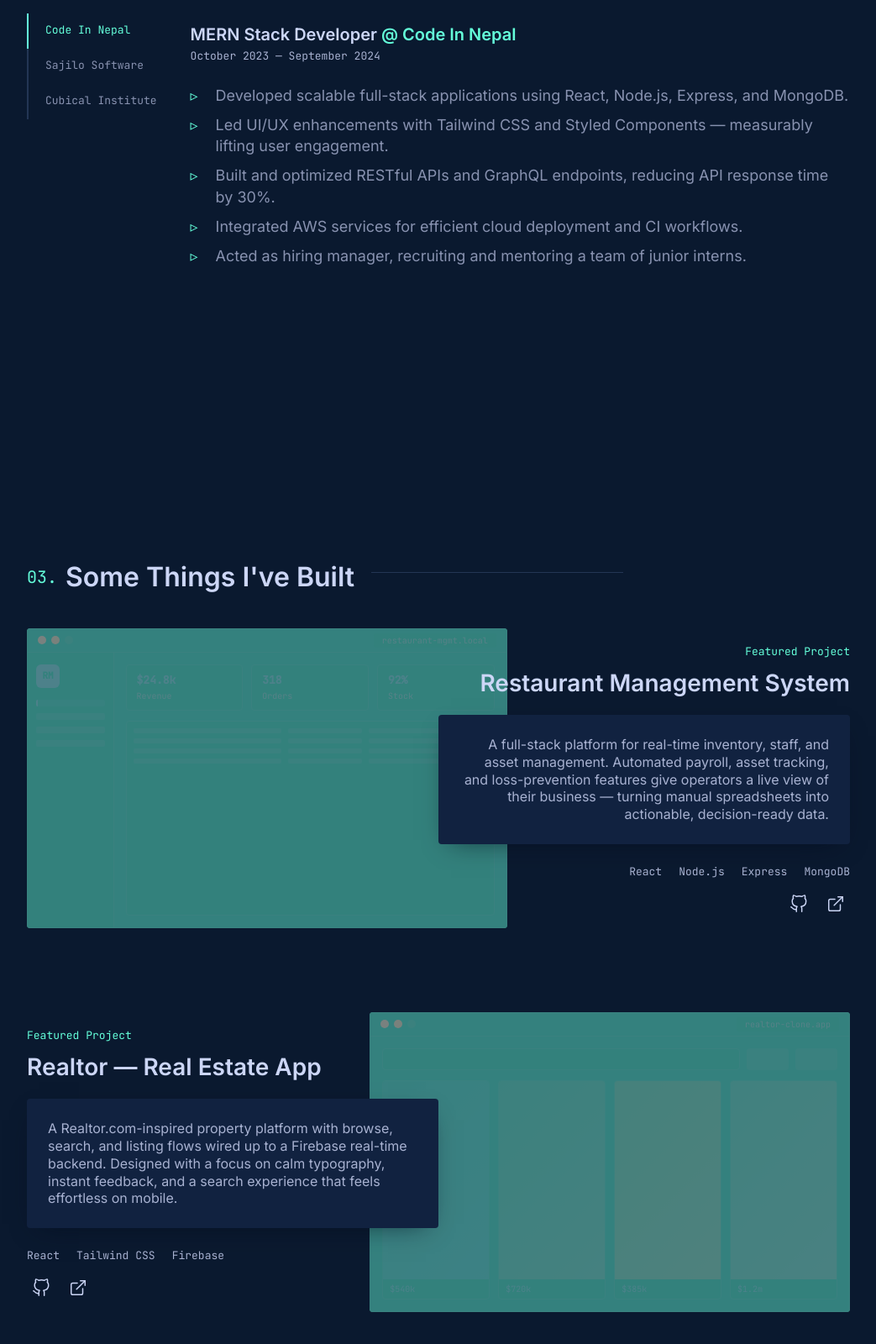
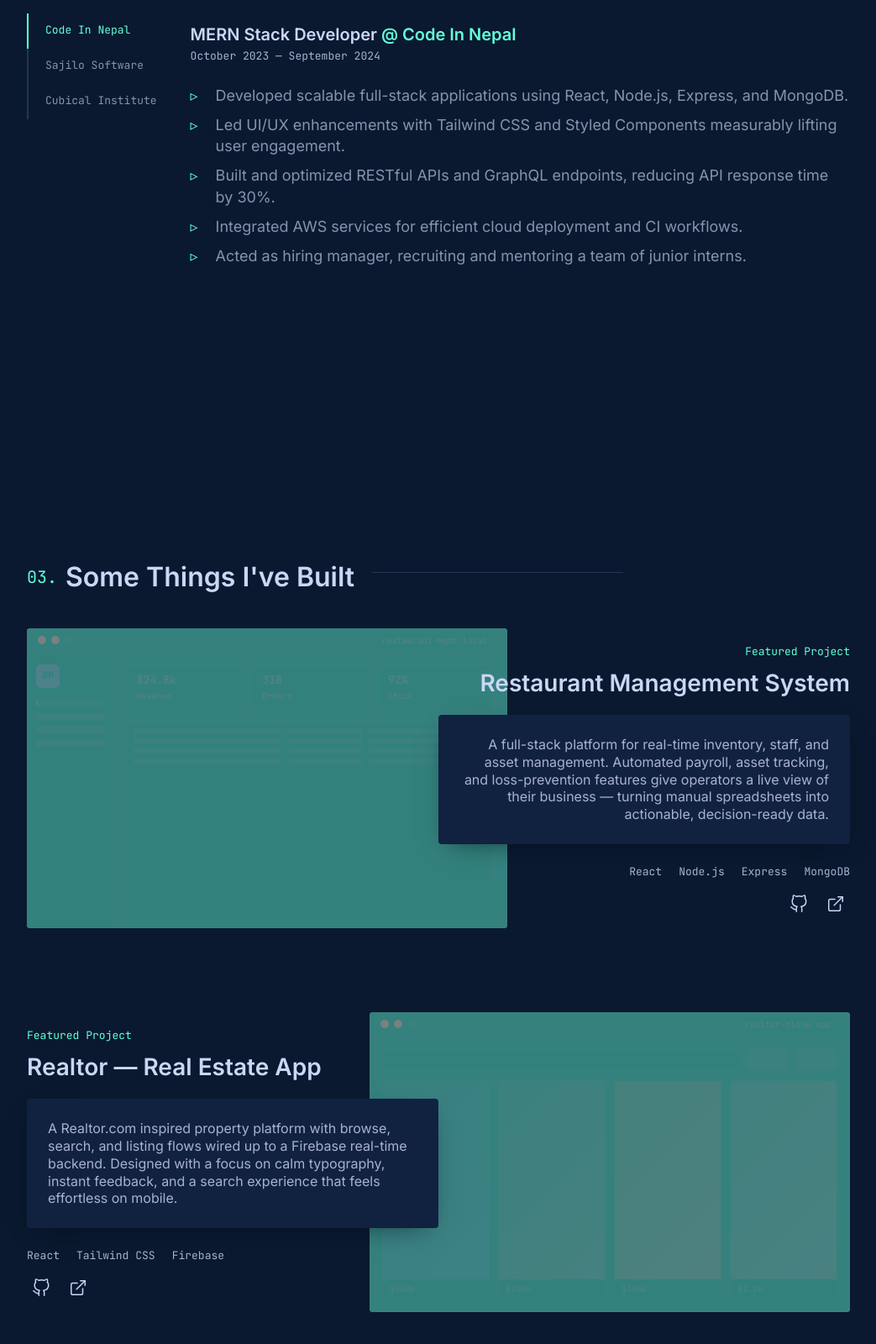
Before and after one commit to ashminarai/ashportfolio, a plain HTML site: page index.html in a window 1280 px wide. Shown: the part 1771-3371 px from the top of the page at 84% size, without its empty margins (118-1161 px from the left). Drawn offline with Linux system fonts and the light colour scheme.

Commit message:
edited job details

```diff
--- a/index.html
+++ b/index.html
@@ -179,7 +179,7 @@
             <p class="tabs__when">October 2023 — September 2024</p>
             <ul>
               <li>Developed scalable full-stack applications using React, Node.js, Express, and MongoDB.</li>
-              <li>Led UI/UX enhancements with Tailwind CSS and Styled Components — measurably lifting user engagement.</li>
+              <li>Led UI/UX enhancements with Tailwind CSS and Styled Components measurably lifting user engagement.</li>
               <li>Built and optimized RESTful APIs and GraphQL endpoints, reducing API response time by 30%.</li>
               <li>Integrated AWS services for efficient cloud deployment and CI workflows.</li>
               <li>Acted as hiring manager, recruiting and mentoring a team of junior interns.</li>
@@ -306,7 +306,7 @@
             <h3 class="featured__title"><a href="https://github.com/ashminarai" target="_blank" rel="noopener">Realtor — Real Estate App</a></h3>
             <div class="featured__desc">
               <p>
-                A Realtor.com-inspired property platform with browse, search,
+                A Realtor.com inspired property platform with browse, search,
                 and listing flows wired up to a Firebase real-time backend.
                 Designed with a focus on calm typography, instant feedback,
                 and a search experience that feels effortless on mobile.
```
